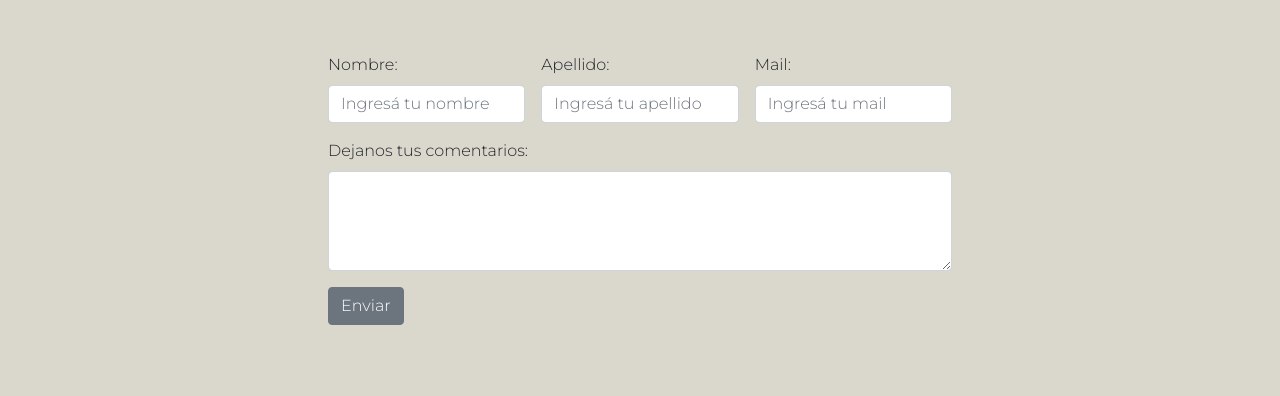
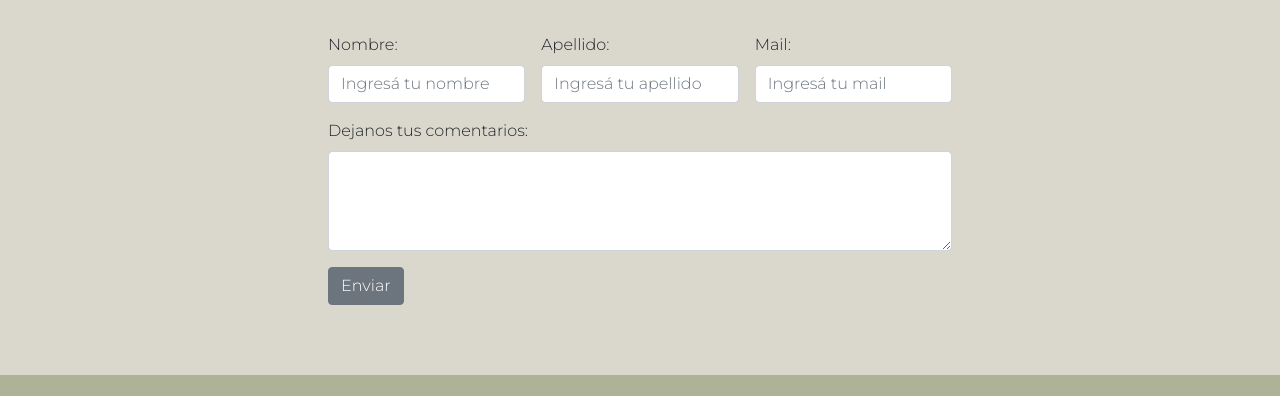
Before and after one commit to franciscofaguirre/ProyectoFika, a website: page pages/contacto.html in a window 1280 px wide. Shown: the part 126-522 px from the top of the page. Drawn offline with nearby package versions, Linux system fonts and the light colour scheme.

Commit message:
version final + scss6

```diff
--- a/CSS/estilos.css
+++ b/CSS/estilos.css
@@ -105,7 +105,7 @@ p {
 }
 .ajustarForm{
     width: 50%;
-    margin: 40px auto 55px auto;
+    margin: 20px auto 45px auto;
 }
 
 .centrarTexto1{
```
